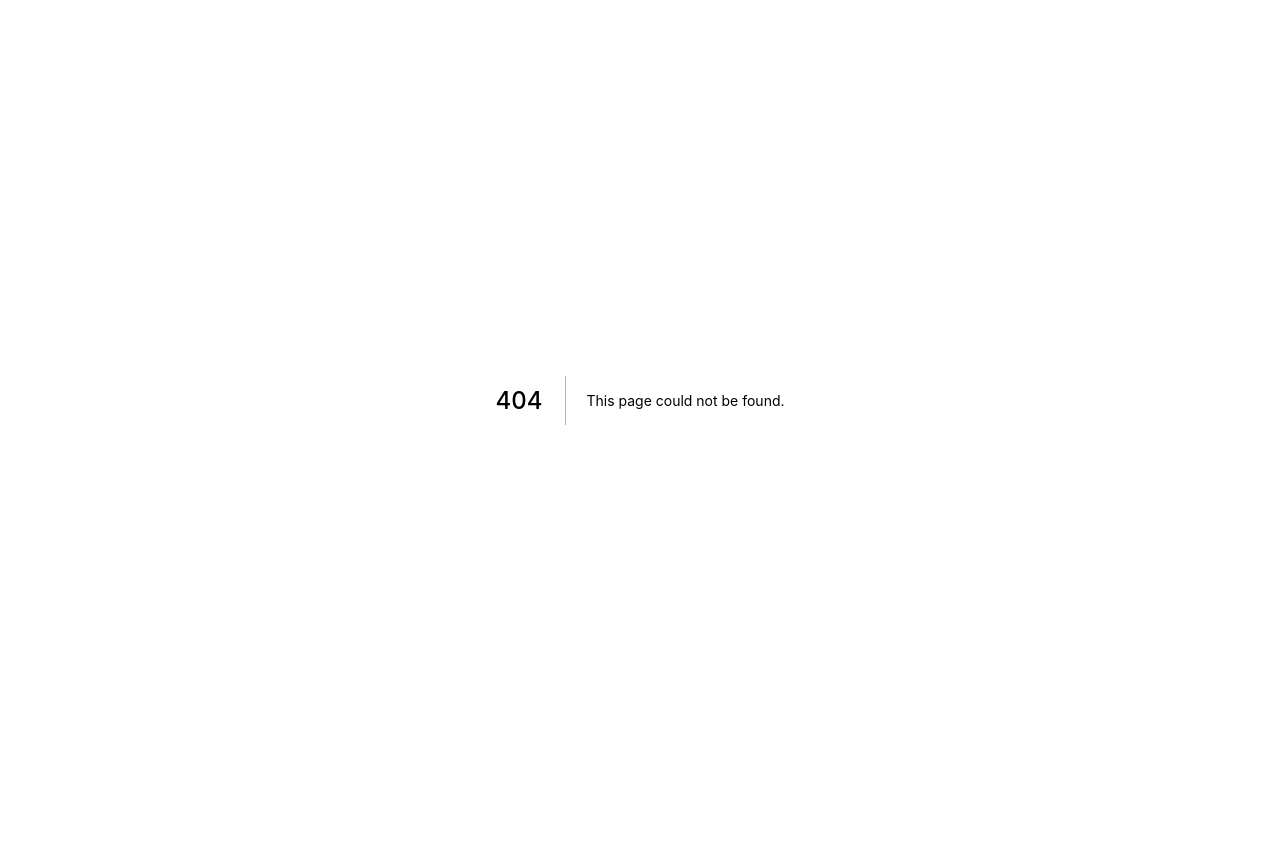
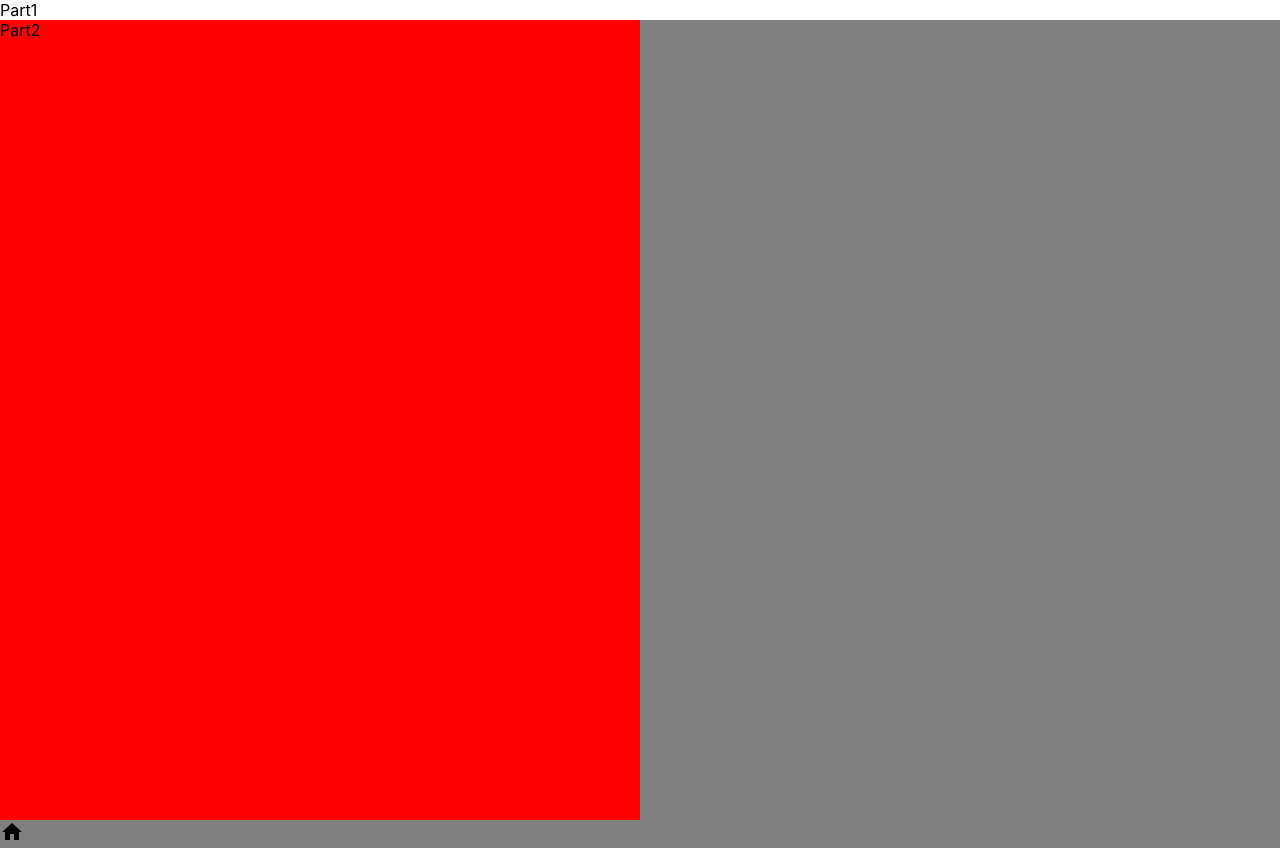
Before and after one commit to learn4o/twitter_project, a Next.js app: page /sample in a window 1280 px wide. Before the commit this address had no page. Before the commit the page ends 800 px from the top, so only its background shows below. Built offline with nearby package versions, Linux system fonts and the light colour scheme.

Commit message:
Sample Code

```diff
--- /dev/null
+++ b/images/HomeIcon.js
@@ -0,0 +1,19 @@
+import Head from "next/head";
+import Image from "next/image";
+import styles from "../styles/Sample.module.css";
+
+const HomeIcon = () => {
+  return (
+    <svg
+      xmlns="http://www.w3.org/2000/svg"
+      height="24px"
+      viewBox="0 0 24 24"
+      width="24px"
+      fill="#000000"
+    >
+      <path d="M0 0h24v24H0z" fill="none" />
+      <path d="M10 20v-6h4v6h5v-8h3L12 3 2 12h3v8z" />
+    </svg>
+  );
+};
+export default HomeIcon;
--- /dev/null
+++ b/pages/sample.js
@@ -0,0 +1,22 @@
+import Head from "next/head";
+import Image from "next/image";
+import HomeIcon from "../images/HomeIcon";
+import styles from "../styles/Sample.module.css";
+
+export default function Sample() {
+  return (
+    <div style={{ backgroundColor: "grey" }}>
+      <div style={{ backgroundColor: "white" }}>Part1</div>
+      <div
+        style={{
+          backgroundColor: "red",
+          width: "50%",
+          height: "100vh",
+        }}
+      >
+        Part2
+      </div>
+      <HomeIcon />
+    </div>
+  );
+}
--- /dev/null
+++ b/styles/Sample.module.css
@@ -0,0 +1,3 @@
+.container{
+  background-color: blue;
+}
```
